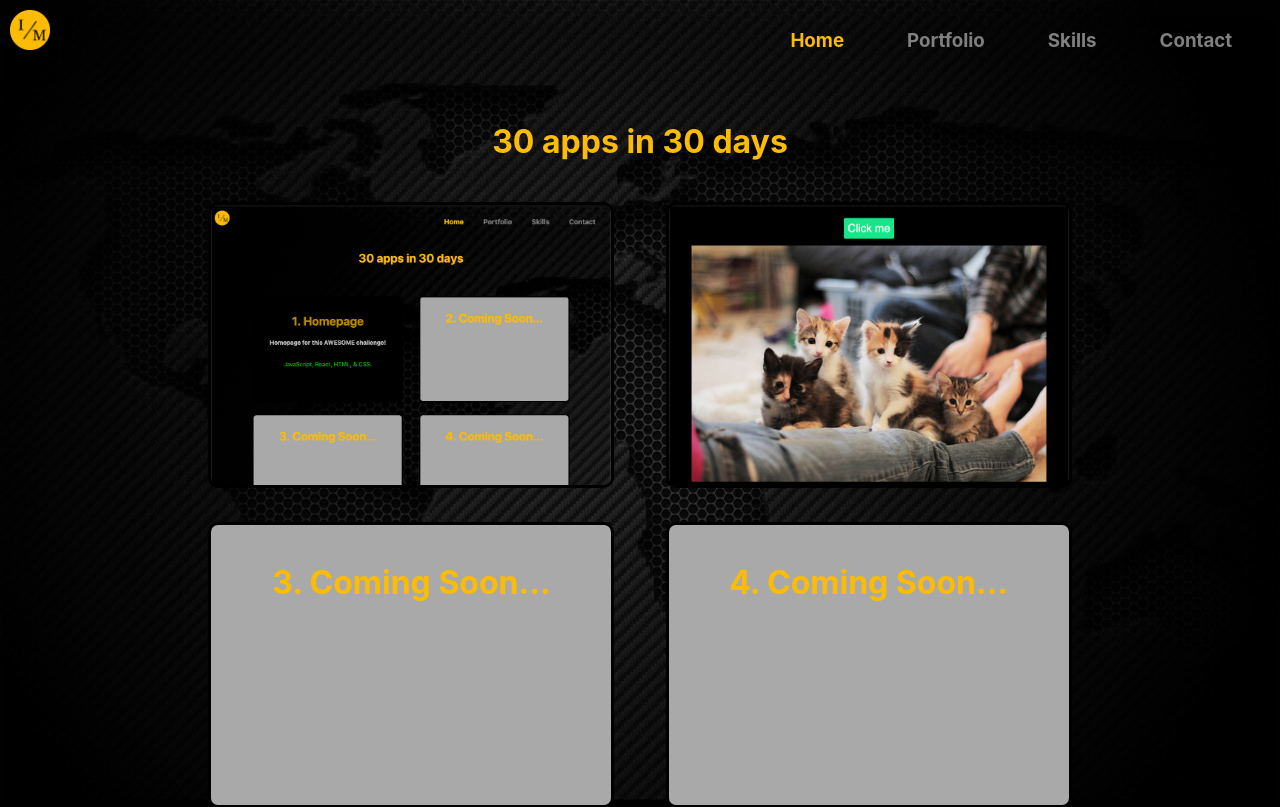
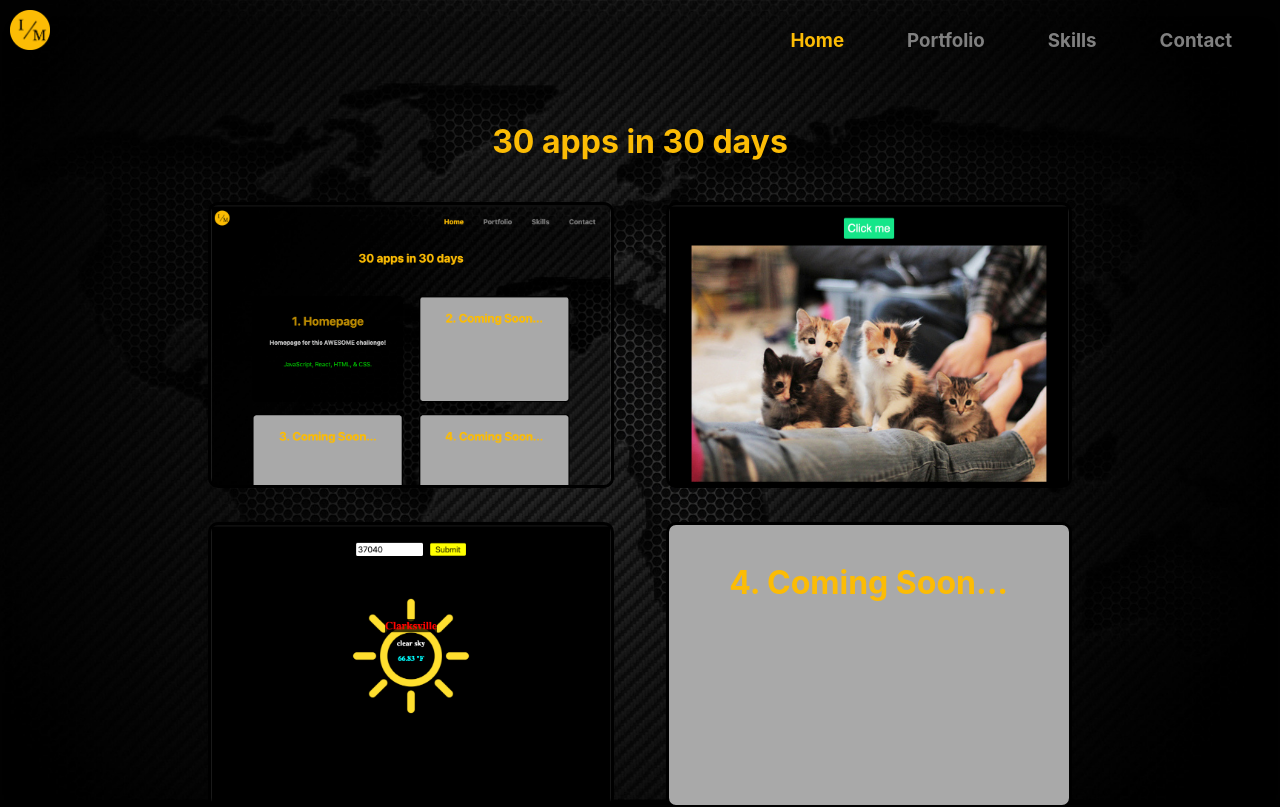
Before and after one commit to Ibrahim-Mohamed1/30-Apps-in-30-Days, a React (Create React App) app: page / in a window 1280 px wide. Shown: the top 807 px of the page. Built offline with nearby package versions, Linux system fonts and the light colour scheme.

Commit message:
app 3 added

```diff
--- a/src/App.css
+++ b/src/App.css
@@ -117,8 +117,7 @@ body{
     background-image: url(./images/app2.png);
   }
   .project3{
-    background-image: url();
-    background-color: darkgray;
+    background-image: url(./images/app3.png);
   }
   .project4{
     background-image: url();
--- a/src/Home.js
+++ b/src/Home.js
@@ -58,13 +58,12 @@ const Home = () => {
                     </div>
                 </div>
                 <div className="project3" style={{ cursor: "pointer", backgroundSize: "cover", backgroundRepeat: "no-repeat", height: "vh" }}>
-                    <div className='middle'>
-                        <a href="/">
+                    <div className='middle1'>
+                        <a href="http://app-3-of-30.surge.sh/">
                             <div className='projectInfo' style={{ marginTop: "-1.5em" }}>
-                                <h1 className="nav" style={{ color: "#fcbc05", padding: "2%" }}>3. Coming Soon...</h1>
-                                <h4>
-                                </h4>
-                                <p style={{ color: "lime", padding: "5%", margin: 0 }}></p>
+                                <h1 className="nav" style={{ color: "#fcbc05", padding: "2%" }}>3. Weather Time</h1>
+                                <h4> Simple weather app to quickly allow a user to access weather in any zip code in the United States.</h4>
+                                <p style={{ color: "lime", padding: "5%", margin: 0 }}>JavaScript, React, Axios, HTML, & CSS.</p>
                             </div>
                         </a>
                     </div>
```
Also changed, not shown: src/images/app3.png (added).
